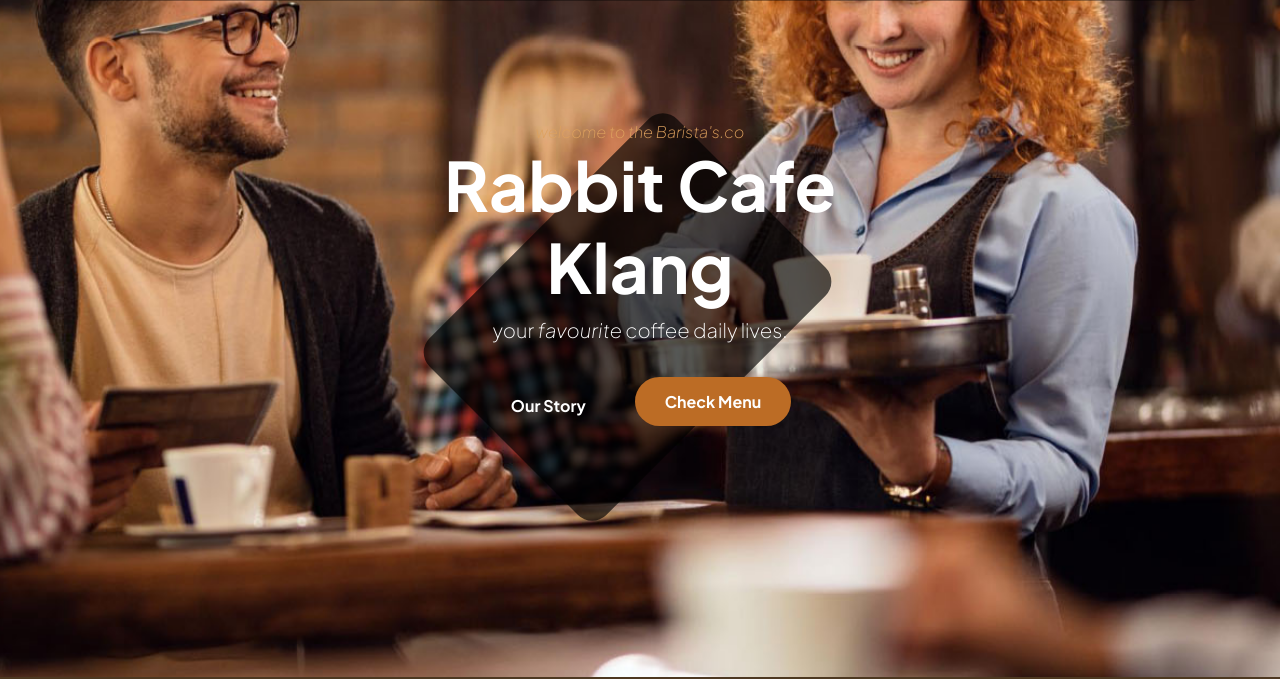
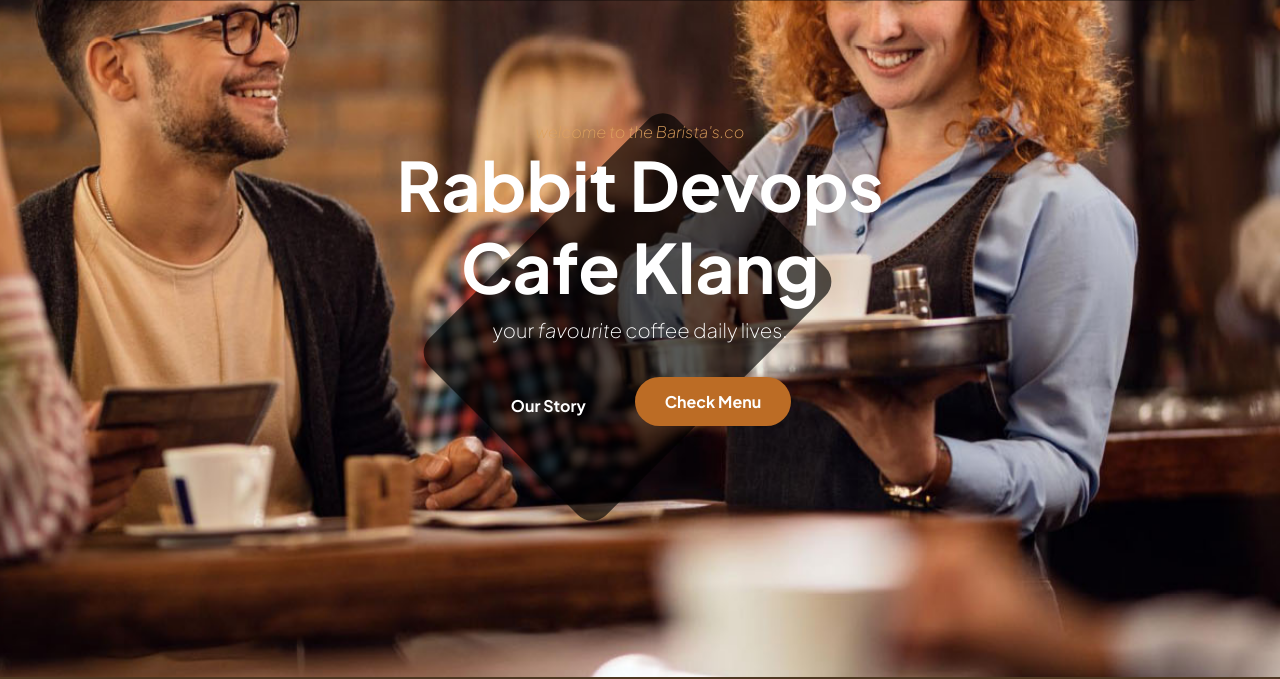
Before and after one commit to rajesh-thavudaboina/barista_cafe, a plain HTML site: page index.html in a window 1280 px wide. Shown: the part 123-802 px from the top of the page. Drawn offline with Linux system fonts and the light colour scheme.

Commit message:
Update index.html

```diff
--- a/index.html
+++ b/index.html
@@ -91,7 +91,7 @@ Bootstrap 5 HTML CSS Template
                             <div class="col-lg-6 col-12 mx-auto">
                                 <em class="small-text">welcome to the Barista's.co</em>
 
-                                <h1>Rabbit Cafe Klang</h1>
+                                <h1>Rabbit Devops Cafe Klang</h1>
 
                                 <p class="text-white mb-4 pb-lg-2">
                                     your <em>favourite</em> coffee daily lives.
```
